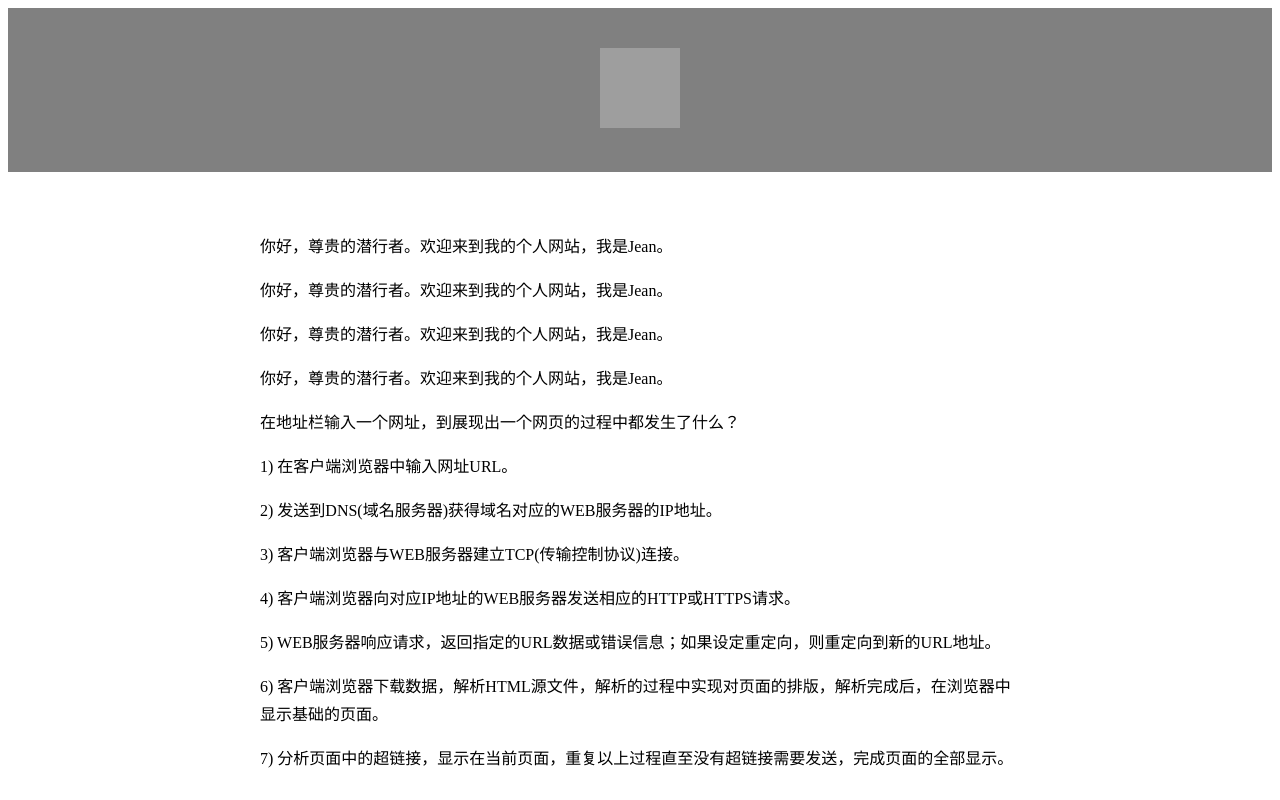
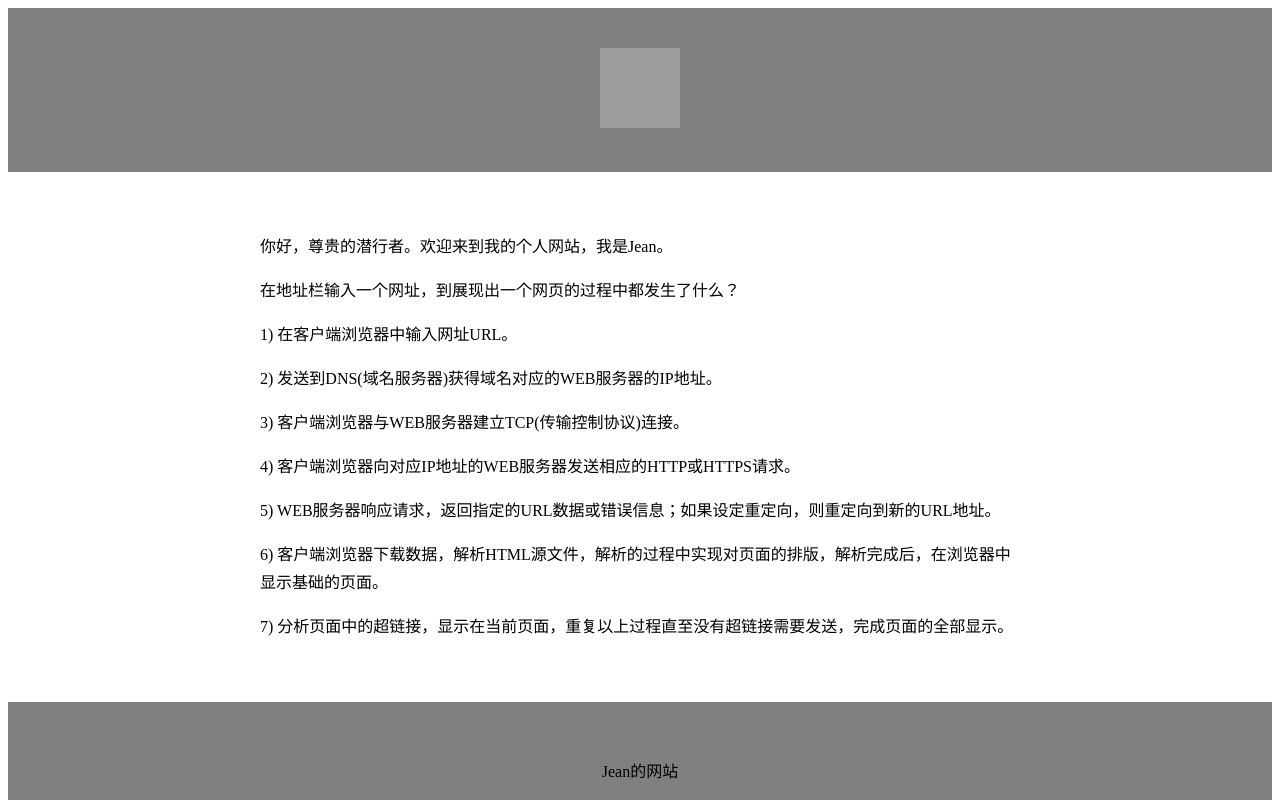
Before and after one commit to Zben0726/MyBlog, a plain HTML site: page index.html in a window 1280 px wide. Shown: the top 800 px of the page. Drawn offline with Linux system fonts and the light colour scheme; grey boxes are pictures that could not be loaded.

Commit message:
Update index.html

```diff
--- a/index.html
+++ b/index.html
@@ -23,9 +23,6 @@
         padding: 15px;
         line-height: 1.75;
     ">
-        <p>你好，尊贵的潜行者。欢迎来到我的个人网站，我是Jean。</p>
-        <p>你好，尊贵的潜行者。欢迎来到我的个人网站，我是Jean。</p>
-        <p>你好，尊贵的潜行者。欢迎来到我的个人网站，我是Jean。</p>
         <p>你好，尊贵的潜行者。欢迎来到我的个人网站，我是Jean。</p>
         <p>在地址栏输入一个网址，到展现出一个网页的过程中都发生了什么？</p>
         <p>1) 在客户端浏览器中输入网址URL。</p>
```
